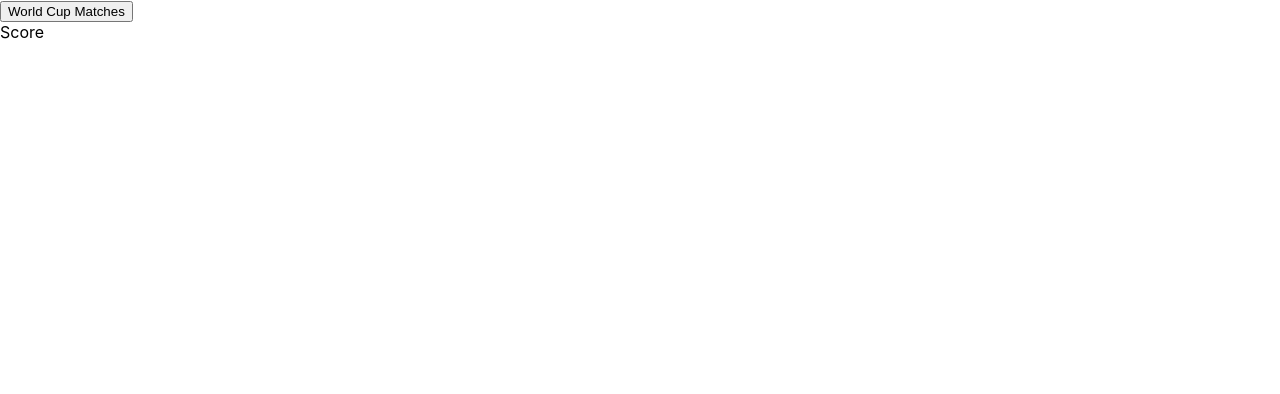
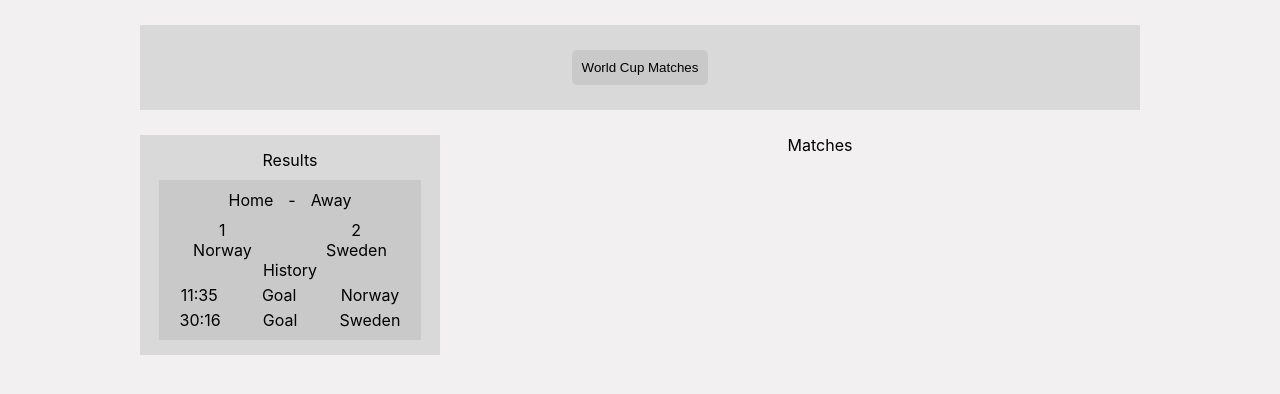
Before and after one commit to Emran2104/worldCupScore, a React (Create React App) app in the folder world_cup/: page / in a window 1280 px wide. Shown: the top 394 px of the page. Built offline with nearby package versions, Linux system fonts and the light colour scheme.

Commit message:
simple css design for component Score,, on Header and match history

```diff
--- a/world_cup/package.json
+++ b/world_cup/package.json
@@ -10,6 +10,7 @@
     "react-dom": "^17.0.2",
     "react-router-dom": "^6.0.2",
     "react-scripts": "4.0.3",
+    "reactstrap": "^9.0.1",
     "web-vitals": "^1.0.1"
   },
   "scripts": {
--- a/world_cup/src/index.css
+++ b/world_cup/src/index.css
@@ -1,4 +1,5 @@
 body {
+  background-color: #F2F0F0;
   margin: 0;
   font-family: -apple-system, BlinkMacSystemFont, 'Segoe UI', 'Roboto', 'Oxygen',
     'Ubuntu', 'Cantarell', 'Fira Sans', 'Droid Sans', 'Helvetica Neue',
--- a/world_cup/src/pages/score/Score.js
+++ b/world_cup/src/pages/score/Score.js
@@ -11,7 +11,38 @@ export default function Score() {
                     World Cup Matches
                 </button>
             </header>
-            Score
+            <div className="page-score-main">
+                <div className="score-main-results">
+                    <div className="score-main-results-title">Results</div>
+                    <div className="score-main-results-scores">
+                        <div className="score-main-results-scores-each">
+                            <div className="results-each-section-title">
+                                <div>Home</div>
+                                <div>-</div>
+                                <div>Away</div>
+                            </div>
+                            <div className="results-each-section-number">
+                                <div>1</div>
+                                <div>2</div>
+                            </div>
+                            <div className="results-each-section-country">
+                                <div>Norway</div>
+                                <div>Sweden</div>
+                            </div>
+                            <div className="results-each-section-history">
+                                <div>History</div>
+                                <div className="results-each-section-country-history">
+                                    <div>11:35</div> <div>Goal</div> <div>Norway</div>
+                                </div>
+                                <div className="results-each-section-country-history">
+                                    <div>30:16</div> <div>Goal</div> <div>Sweden</div>
+                                </div>
+                            </div>
+                        </div>
+                    </div>
+                </div>
+                <div className="score-main-matches">Matches</div>
+            </div>
         </div>
     )
 }
--- a/world_cup/src/pages/score/score.css
+++ b/world_cup/src/pages/score/score.css
@@ -0,0 +1,90 @@
+.page-score {
+    display: grid;
+    grid-template-columns: auto;
+    gap: 50px;
+    text-align: center;
+    align-items: center;
+    justify-content: center;
+}
+
+.page-score-main {
+    display: grid;
+    grid-template-columns: 30% 70%;
+    gap: 30px;
+
+}
+
+.page-score-header {
+    display: grid;
+    align-items: center;
+    justify-content: center;
+    background-color: rgba(196, 196, 196, 0.50);
+    margin-top: 50px;
+    height: 100%;
+    width: 1000px;
+}
+
+.page-score-header button {
+    background-color: rgba(196, 196, 196, 0.75);
+    border: none;
+    border-radius: 5px;
+    padding: 10px;
+    transition: all 0.5s;
+}
+.page-score-header button:hover {
+    background-color: rgba(155, 155, 155, 0.75);
+}
+
+.score-main-results {
+    display: grid;
+    grid-template-columns: auto;
+    background-color: rgba(196, 196, 196, 0.50);
+    justify-content: center;
+    gap: 10px;
+    padding: 15px 0;
+}
+
+.score-main-results-scores {
+    display: grid;
+    grid-template-columns: auto;
+    gap: 15px;
+}
+
+.score-main-results-scores-each {
+    display: grid;
+    grid-template-columns: auto;
+    background: rgba(196, 196, 196, 0.75);
+    padding-bottom: 10px;
+}
+
+.results-each-section-title {
+    display: grid;
+    padding: 10px 70px;
+
+    grid-template-columns: auto auto auto;
+    border-radius: 4px;
+    gap: 15px;
+}
+
+.results-each-section-number {
+    display: grid;
+    grid-template-columns: auto auto;
+    gap: 5px;
+}
+
+.results-each-section-country {
+    display: grid;
+    grid-template-columns: auto auto;
+    gap: 5px;
+}
+
+.results-each-section-history {
+    display: grid;
+    grid-template-columns: auto;
+    gap: 5px;
+}
+
+.results-each-section-country-history {
+    display: grid;
+    grid-template-columns: auto auto auto;
+}
```
Also changed, not shown: 1 other file (tests, documents, lock files or other folders).
